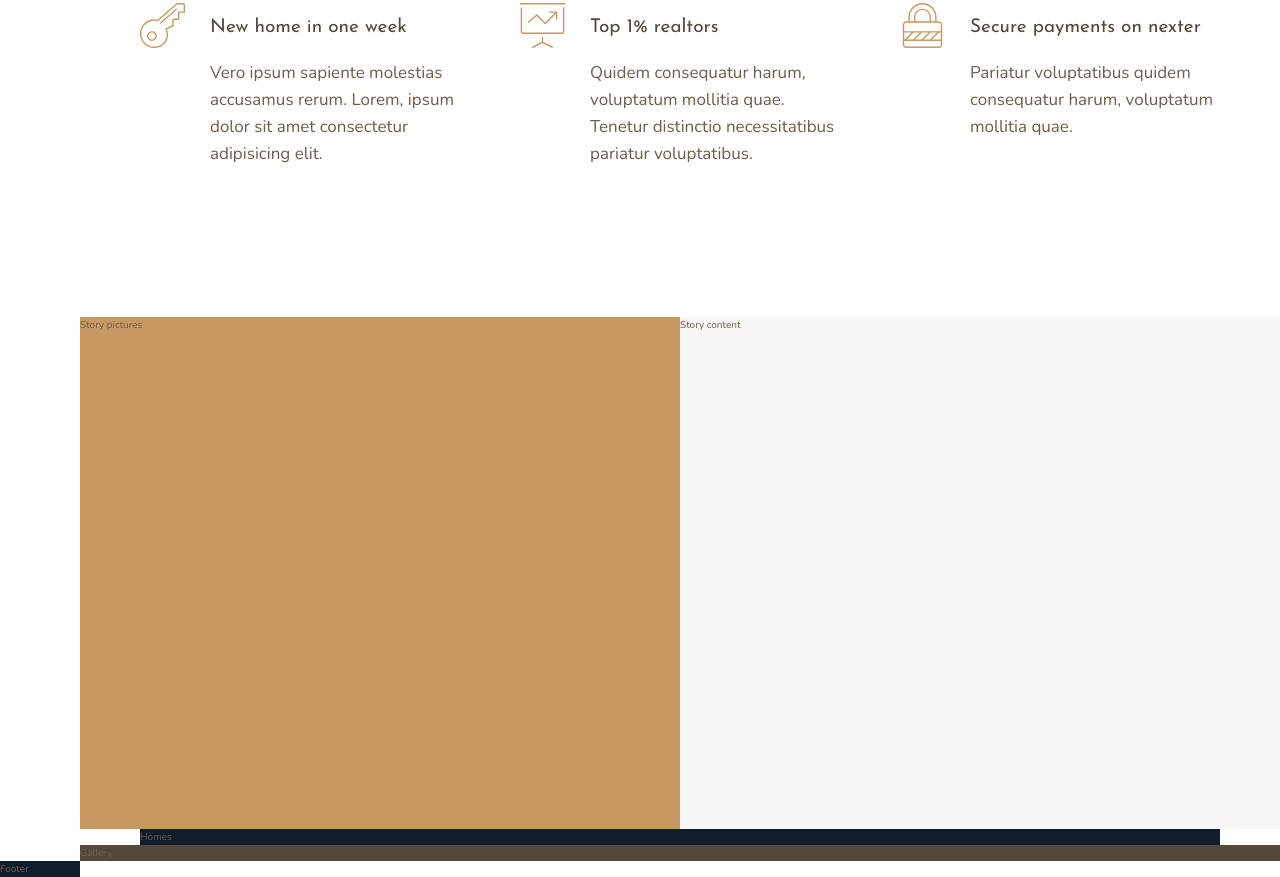
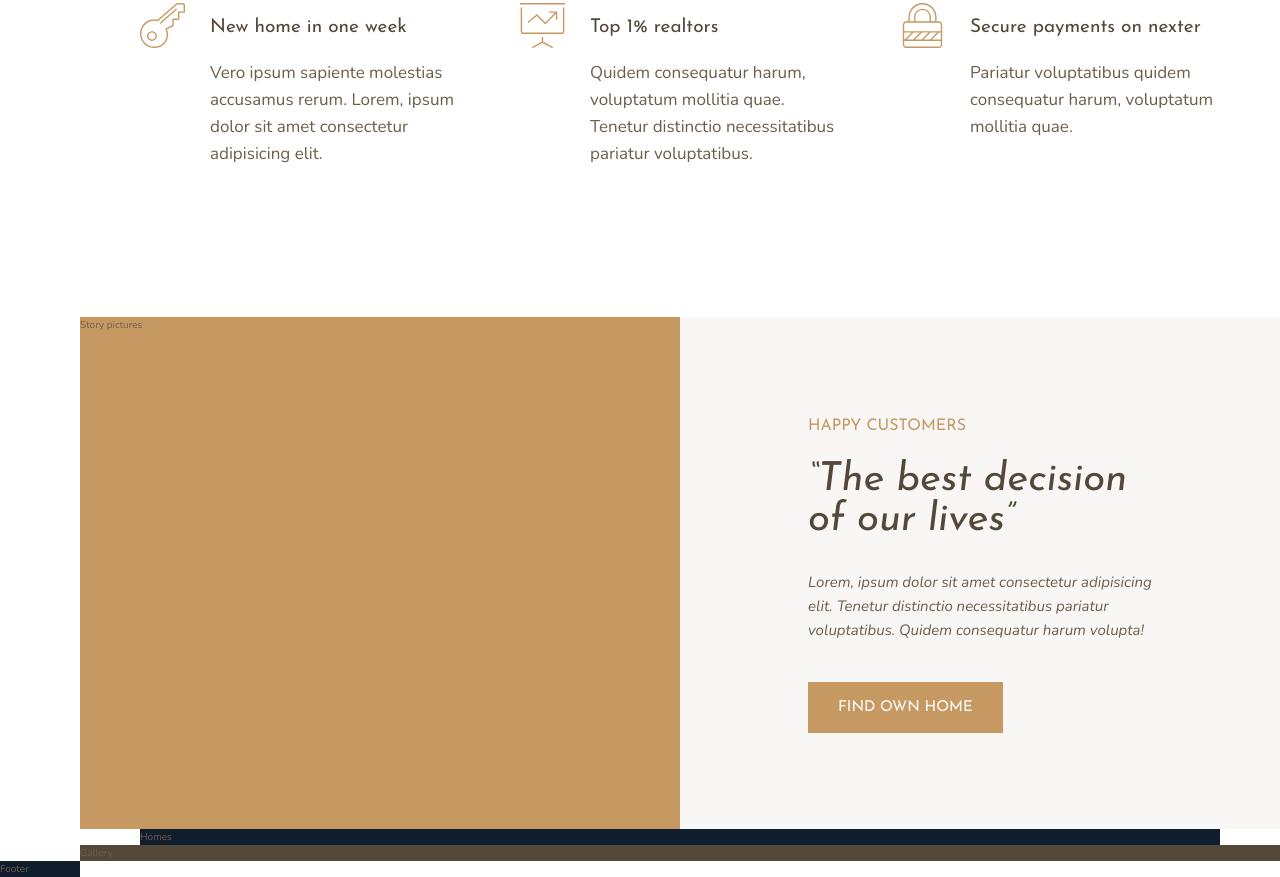
Before and after one commit to Aman07a/Advanced_CSS_and_Sass, a website: page Nexter/index.html in a window 1280 px wide. Shown: the part 991-1868 px from the top of the page. Drawn offline with nearby package versions, Linux system fonts and the light colour scheme.

Commit message:
Building the Story Section - Part 1

```diff
--- a/Nexter/index.html
+++ b/Nexter/index.html
@@ -91,7 +91,18 @@
 
     <div class="story__pictures">Story pictures</div>
 
-    <div class="story__content">Story content</div>
+    <div class="story__content">
+      <h3 class="heading-3 mb-sm">Happy Customers</h3>
+      <h2 class="heading-2 heading-2--dark mb-md">
+        &ldquo;The best decision of our lives&rdquo;
+      </h2>
+      <p class="story__text">
+        Lorem, ipsum dolor sit amet consectetur adipisicing elit. Tenetur
+        distinctio necessitatibus pariatur voluptatibus. Quidem consequatur
+        harum volupta!
+      </p>
+      <button class="btn">Find own home</button>
+    </div>
 
     <section class="homes">Homes</section>
 
--- a/Nexter/sass/_story.scss
+++ b/Nexter/sass/_story.scss
@@ -7,5 +7,22 @@
   &__content {
     background-color: $color-grey-light-1;
     grid-column: col-start 5 / full-end;
+
+    padding: 6rem 10vw;
+
+    // display: flex;
+    // flex-direction: column;
+    // justify-content: center;
+    // align-items: flex-start;
+
+    display: grid;
+    align-content: center;
+    justify-items: start;
+  }
+
+  &__text {
+    font-size: 1.5rem;
+    font-style: italic;
+    margin-bottom: 4rem;
   }
 }
--- a/Nexter/sass/_typography.scss
+++ b/Nexter/sass/_typography.scss
@@ -5,14 +5,31 @@
 
 .heading-1 {
   @extend %heading;
+  font-size: 4.5rem;
+  color: $color-grey-light-1;
+  line-height: 1;
 }
 
 .heading-2 {
   @extend %heading;
+  font-size: 4rem;
+  font-style: italic;
+  line-height: 1;
+
+  &--light {
+    color: $color-grey-light-1;
+  }
+
+  &--dark {
+    color: $color-grey-dark-1;
+  }
 }
 
 .heading-3 {
   @extend %heading;
+  font-size: 1.6rem;
+  color: $color-primary;
+  text-transform: uppercase;
 }
 
 .heading-4 {
@@ -27,3 +44,36 @@
     color: $color-grey-dark-1;
   }
 }
+
+.btn {
+  background-color: $color-primary;
+  color: #fff;
+  border: none;
+  border-radius: 0;
+  font-family: $font-display;
+  font-size: 1.5rem;
+  text-transform: uppercase;
+  padding: 1.8rem 3rem;
+  cursor: pointer;
+  transition: all 0.2s;
+
+  &:hover {
+    background-color: $color-primary-dark;
+  }
+}
+
+.mb-sm {
+  margin-bottom: 2rem;
+}
+
+.mb-md {
+  margin-bottom: 3rem;
+}
+
+.mb-lg {
+  margin-bottom: 4rem;
+}
+
+.mb-hg {
+  margin-bottom: 8rem;
+}
```
Also changed, not shown: Nexter/css/style.css.
